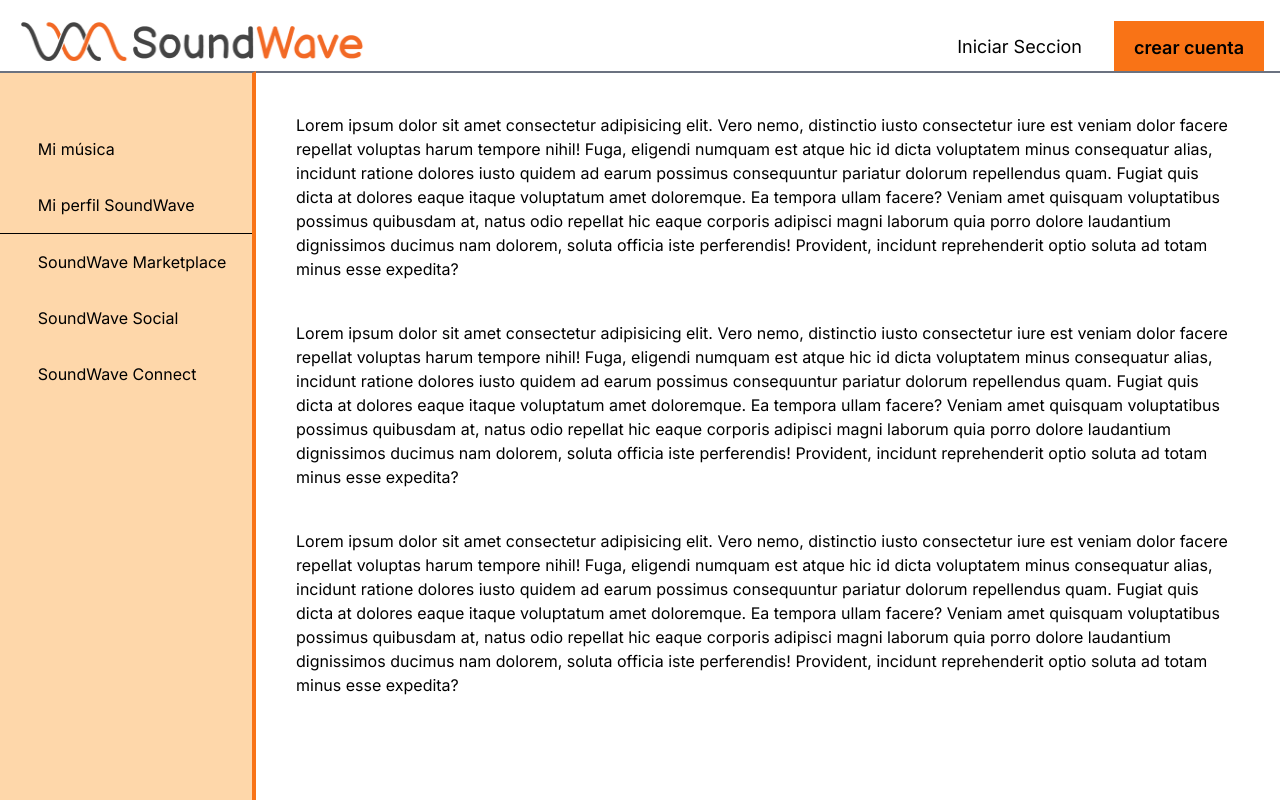
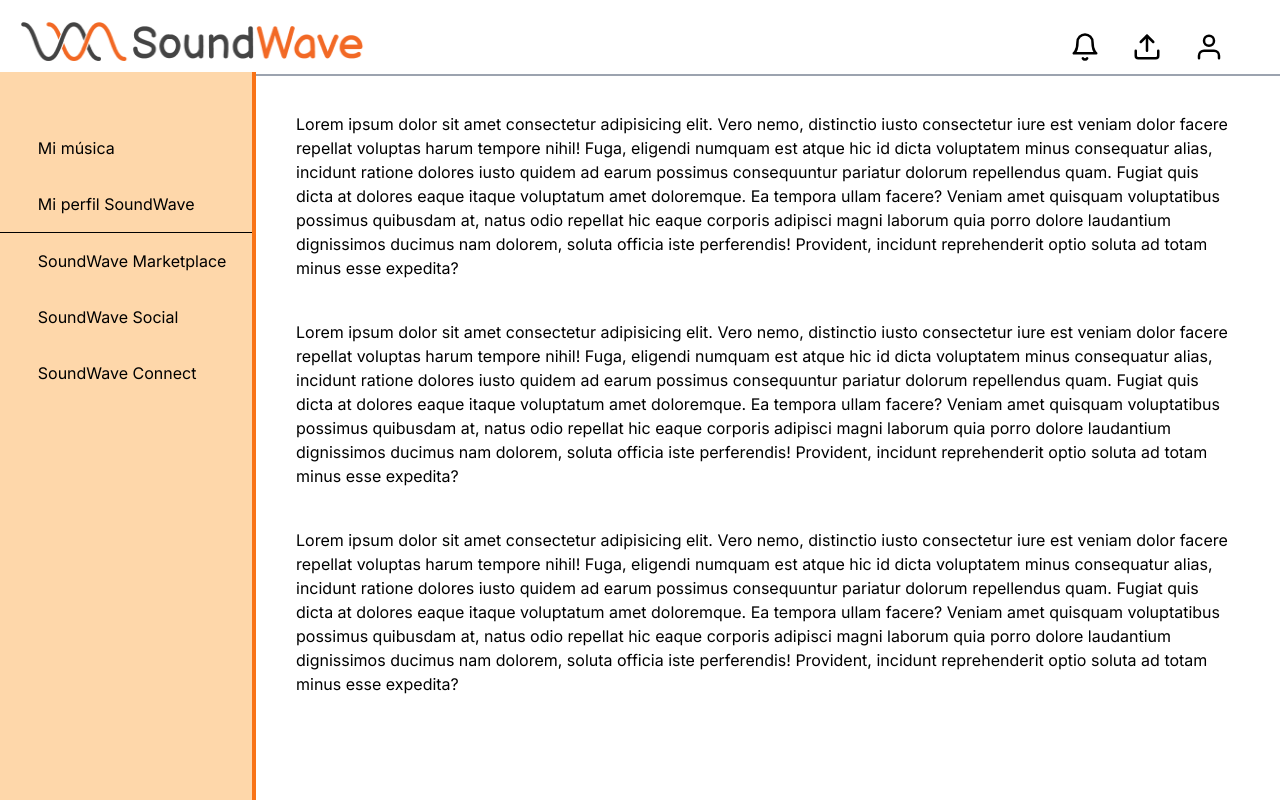
Before and after one commit to riujun/Sound, a Next.js app in the folder apps/client/: page /home in a window 1280 px wide. Built offline with nearby package versions, Linux system fonts and the light colour scheme.

Commit message:
feat: :art: diseño Menu Header Global

```diff
--- a/apps/client/src/app/Components/header-global/Header_Global.tsx
+++ b/apps/client/src/app/Components/header-global/Header_Global.tsx
@@ -9,10 +9,10 @@ import logo from '@/app/assets/landingpage/soundwave.png';
 export default function HeaderGlobal() {
   const [navbar, setNavbar] = useState(false);
   return (
-    <div>
-      <header className=" border-b-2 border-gray-400 ">
+    <div className='row-span-1 col-span-full max-h-2'>
+      <header className="border-b-2 border-gray-400 ">
         <nav>
-          <div className="items-center justify-between px-4  pt-5 md:flex md:items-center ">
+          <div className="items-center justify-between px-4 pt-5 md:flex md:items-center ">
             <div>
               <div className="flex items-center justify-between ">
                 <div className="flex">
@@ -20,7 +20,7 @@ export default function HeaderGlobal() {
                 </div>
                 <div className="md:hidden">
                   <button
-                    className="rounded-md p-2 text-white outline-none focus:border focus:border-gray-400"
+                    className="p-2 text-white rounded-md outline-none focus:border focus:border-gray-400"
                     onClick={() => {
                       setNavbar(!navbar);
                     }}
--- a/apps/client/src/app/Components/header/Header.tsx
+++ b/apps/client/src/app/Components/header/Header.tsx
@@ -11,7 +11,7 @@ import { ButtonInicio } from '../desk/Buttons/seccion/button_Inicio';
 export default function Header() {
   const [navbar, setNavbar] = useState(false);
   return (
-    <div className='row-span-1 col-span-full max-h-2'>
+    <div>
       <header className="border-b-2 border-gray-400 md:border-none">
         <nav>
           <div className="items-center justify-between px-4 pt-5 md:flex md:items-center ">
--- a/apps/client/src/app/Components/menu/Menu.tsx
+++ b/apps/client/src/app/Components/menu/Menu.tsx
@@ -1,6 +1,6 @@
 export default function Menu() {
   return (
-    <nav className="top-0 left-0 col-span-2 gap-6 py-12 bg-orange-200 border-t-2 border-r-4 min-w-fit border-r-orange-500 border-t-gray-500">
+    <nav className="top-0 left-0 col-span-2 gap-6 py-12 bg-orange-200 border-r-4 min-w-fit border-r-orange-500">
       <div className="w-full">
         <button className="min-w-full pt-4 pb-4 pl-[15%] text-left hover:bg-orange-300">
           Mi música
--- a/apps/client/src/app/home/page.tsx
+++ b/apps/client/src/app/home/page.tsx
@@ -1,14 +1,14 @@
 import React from "react";
-import Header from "../Components/header/Header";
+import HeaderGlobal from "@/app/Components/header-global/Header_Global";
 import Menu from "../Components/menu/Menu";
 
 function home() {
   return (
     <div className="min-h-screen">
     <main className="grid h-screen grid-cols-10 ">
-      <Header />
+      <HeaderGlobal />
       <Menu />
-      <section className="col-span-8 p-5 border-t-2 border-t-gray-500">
+      <section className="col-span-8 p-5">
         <article className="p-5">
           Lorem ipsum dolor sit amet consectetur adipisicing elit. Vero nemo, distinctio iusto
           consectetur iure est veniam dolor facere repellat voluptas harum tempore nihil! Fuga,
```
